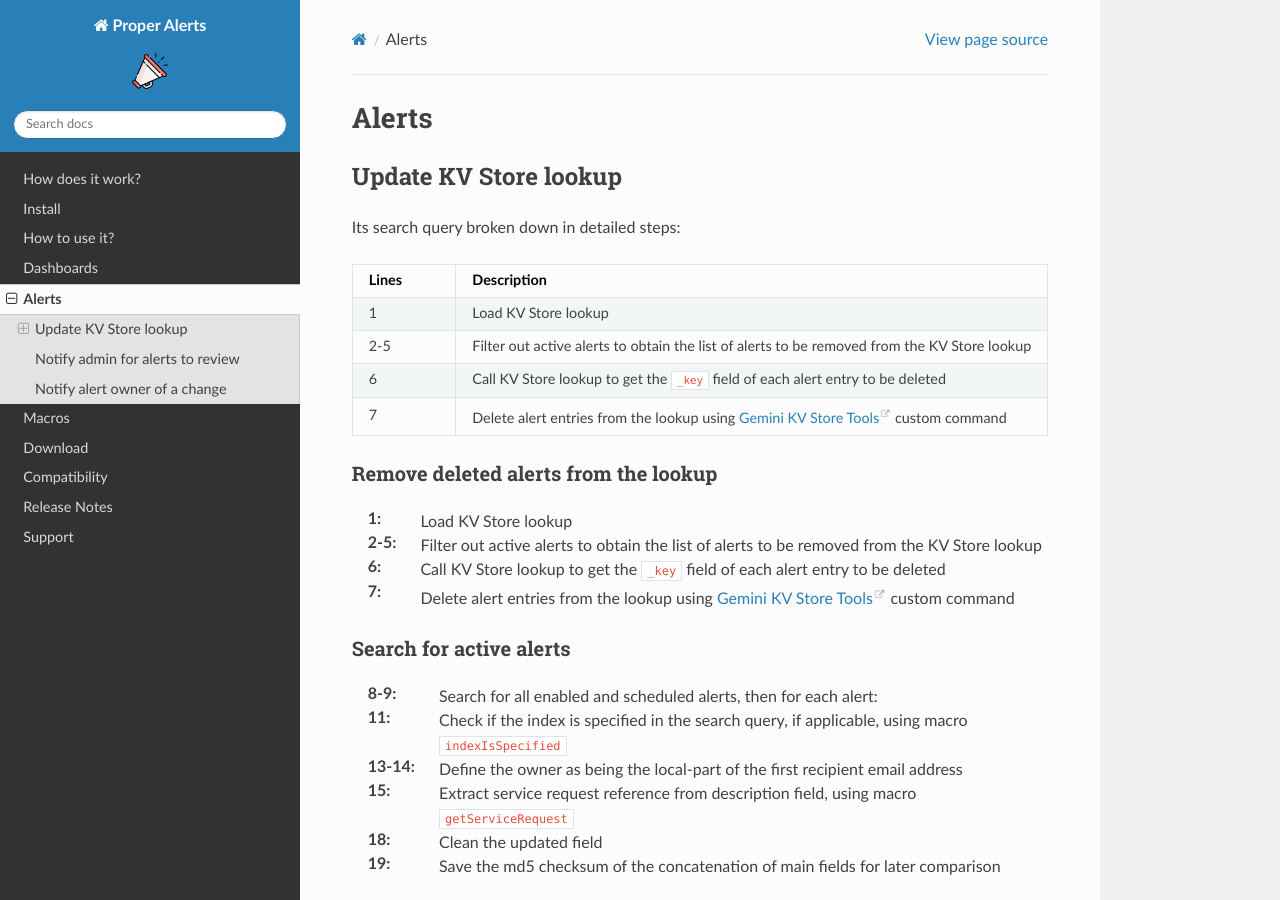
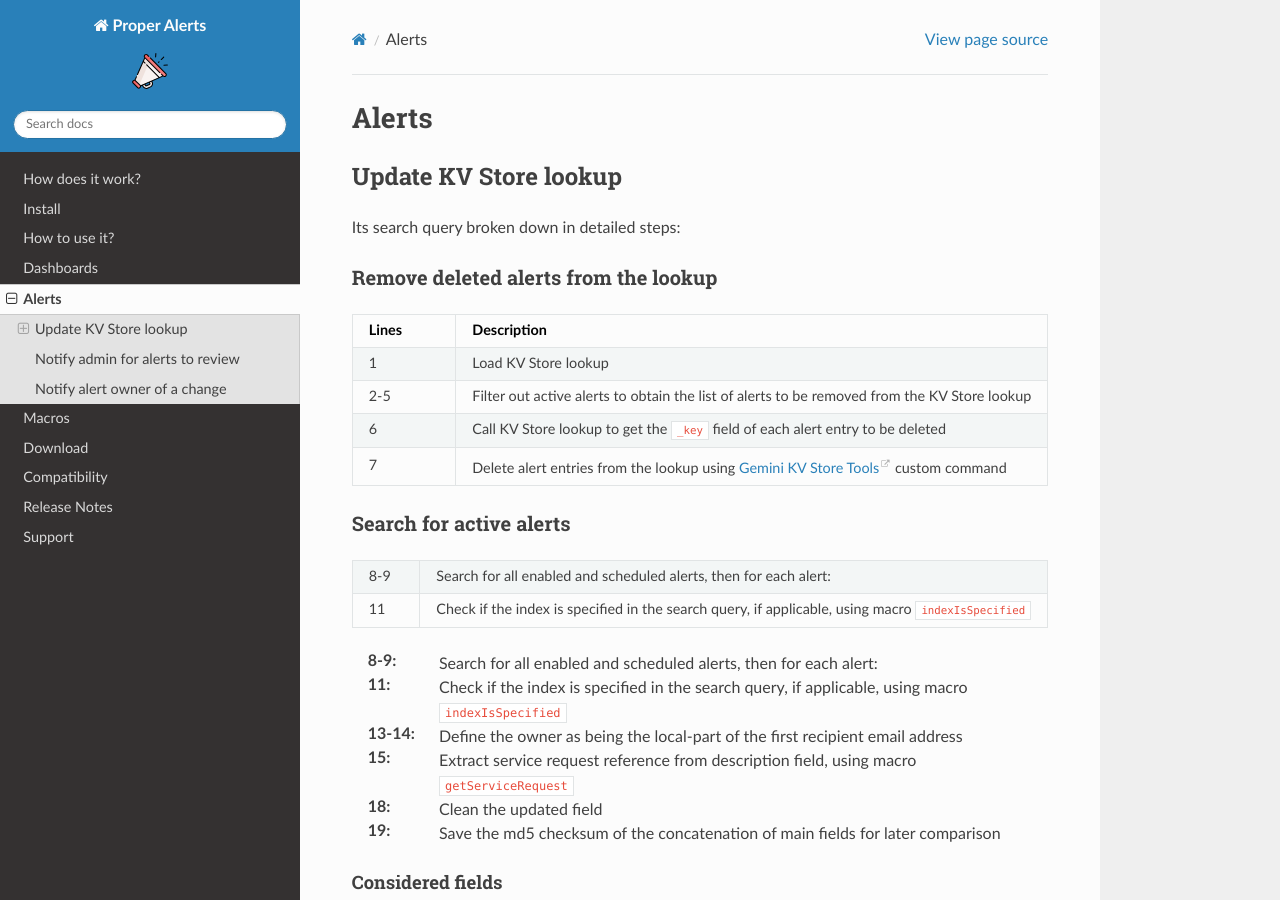
Before and after one commit to a-l-h/splunk-app-proper-alerts, a Sphinx documentation site: the page built from doc/alerts.rst, in a window 1280 px wide and 900 px high. Built offline with Sphinx 7.4.7 and the Read the Docs theme 2.0.0, drawn with Linux system fonts in a browser that asks for light colours; pages that are not in the unit, such as notebooks, are missing from menus.

Commit message:
Update alerts.rst

```diff
--- a/doc/alerts.rst
+++ b/doc/alerts.rst
@@ -21,16 +24,17 @@
    * - 7
      - Delete alert entries from the lookup using `Gemini KV Store Tools <https://splunkbase.splunk.com/app/3536/#/details>`_ custom command
 
-Remove deleted alerts from the lookup
--------------------------------------
-
-:1:       Load KV Store lookup
-:2-5:     Filter out active alerts to obtain the list of alerts to be removed from the KV Store lookup
-:6:       Call KV Store lookup to get the ``_key`` field of each alert entry to be deleted
-:7:       Delete alert entries from the lookup using `Gemini KV Store Tools <https://splunkbase.splunk.com/app/3536/#/details>`_ custom command
-
 Search for active alerts
 ------------------------
+
+.. list-table::
+   :widths: 20 80
+   :header-rows: 0
+
+   * - 8-9
+     - Search for all enabled and scheduled alerts, then for each alert:
+   * - 11
+     - Check if the index is specified in the search query, if applicable, using macro ``indexIsSpecified``
 
 :8-9:     Search for all enabled and scheduled alerts, then for each alert:
 :11:      Check if the index is specified in the search query, if applicable, using macro ``indexIsSpecified``
```
Also changed, not shown: other parts of doc/alerts.rst (+3 -0 lines).
